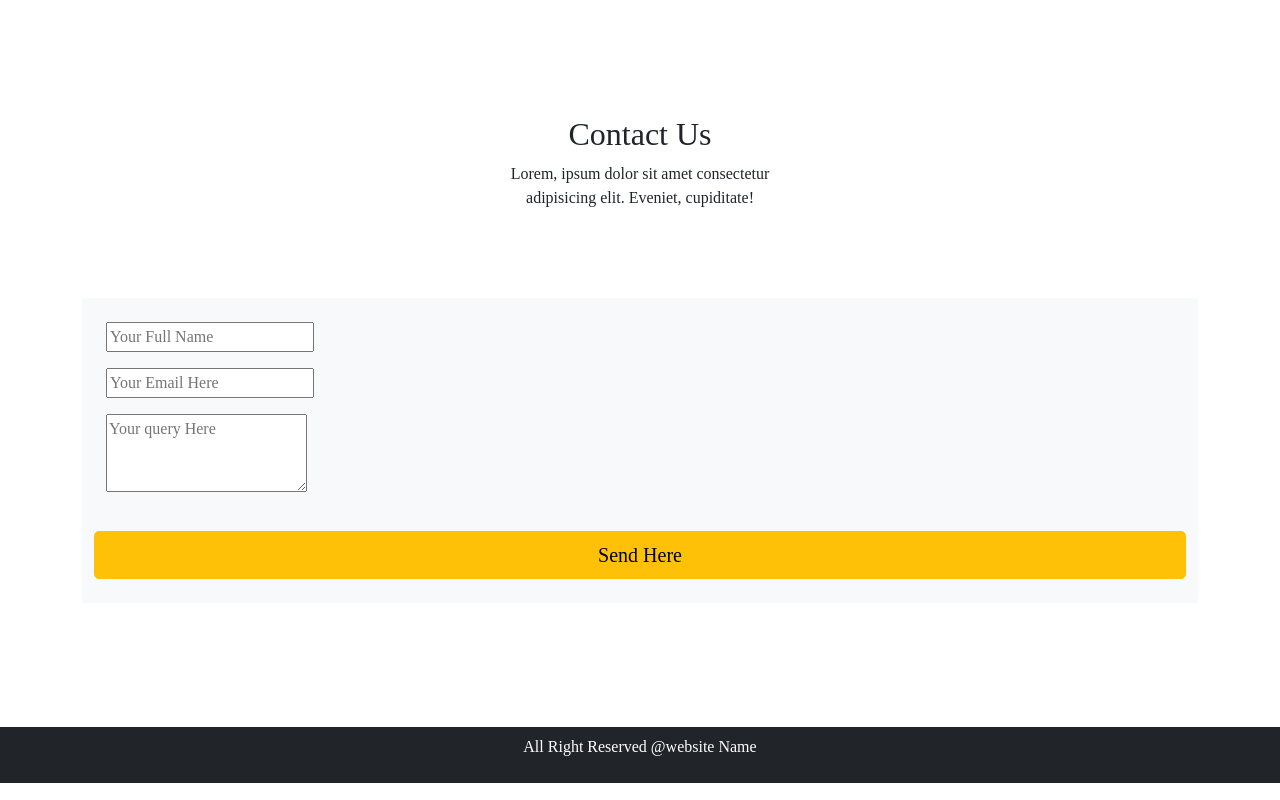
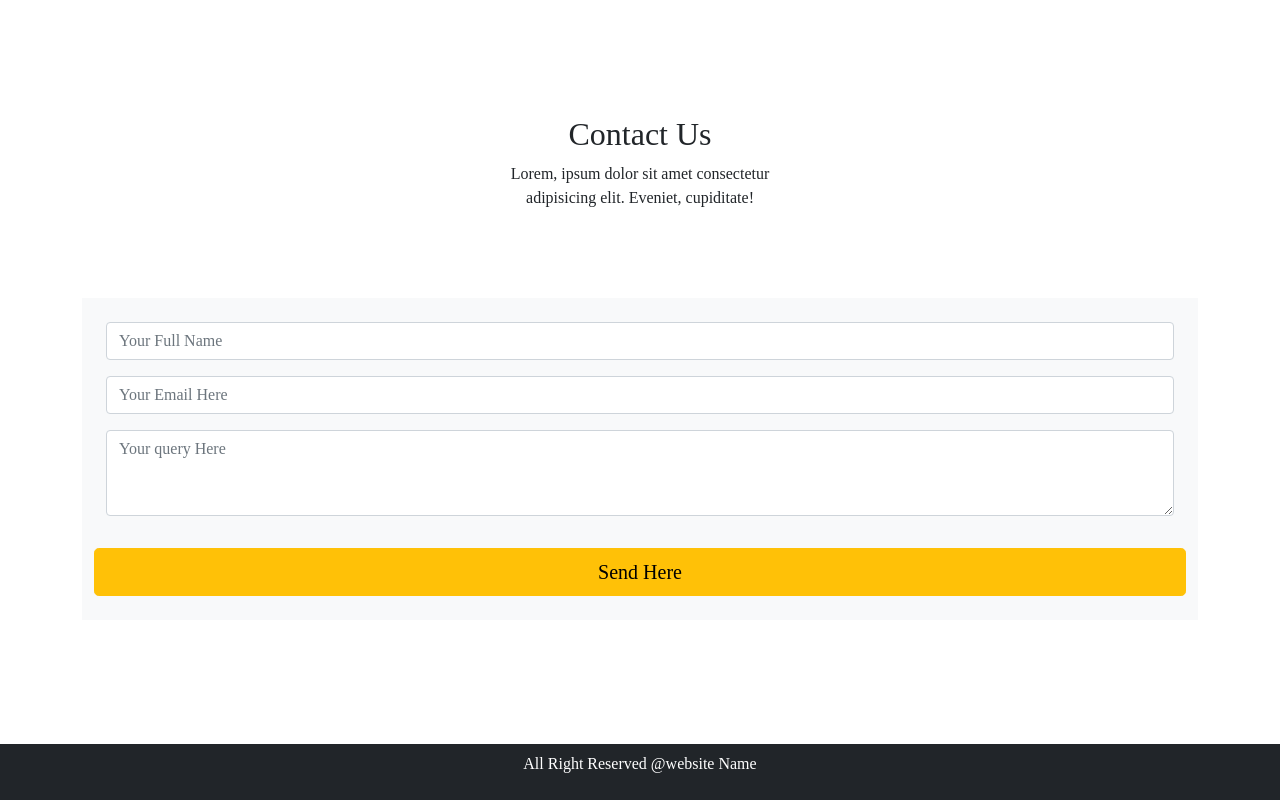
Before and after one commit to moshiur25524/travel-trour-responsive, a plain HTML site: page index.html in a window 1280 px wide. Shown: the part 3676-4476 px from the top of the page. Drawn offline with nearby package versions, Linux system fonts and the light colour scheme.

Commit message:
form problem is solved

```diff
--- a/index.html
+++ b/index.html
@@ -340,17 +340,17 @@
                         <div class="row">
                             <div class="col-md-12">
                                 <div class="mb-3">
-                                    <input type="text" class="form-container" placeholder="Your Full Name" required>
+                                    <input type="text" class="form-control" placeholder="Your Full Name" required>
                                 </div>
                             </div>
                             <div class="col-md-12">
                                 <div class="mb-3">
-                                    <input type="email" class="form-container" placeholder="Your Email Here" required>
+                                    <input type="email" class="form-control" placeholder="Your Email Here" required>
                                 </div>
                             </div>
                             <div class="col-md-12">
                                 <div class="mb-3">
-                                    <textarea class="form-container" rows="3"  placeholder="Your query Here" required></textarea>
+                                    <textarea class="form-control" rows="3"  placeholder="Your query Here" required></textarea>
                                 </div>
                             </div>
                             <button class="btn btn-warning btn-lg btn-block mt-3">Send Here</button>
```
